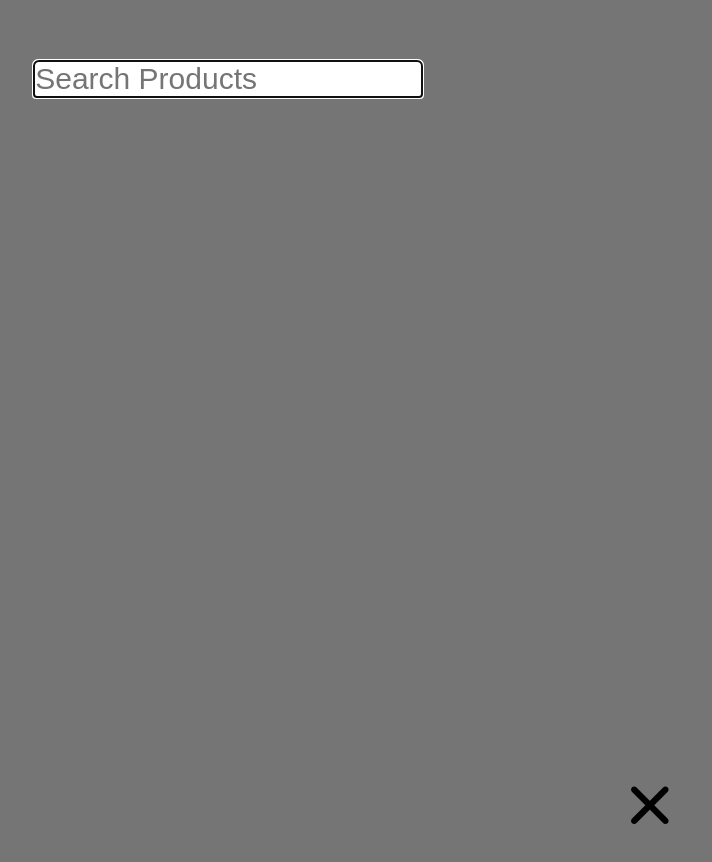
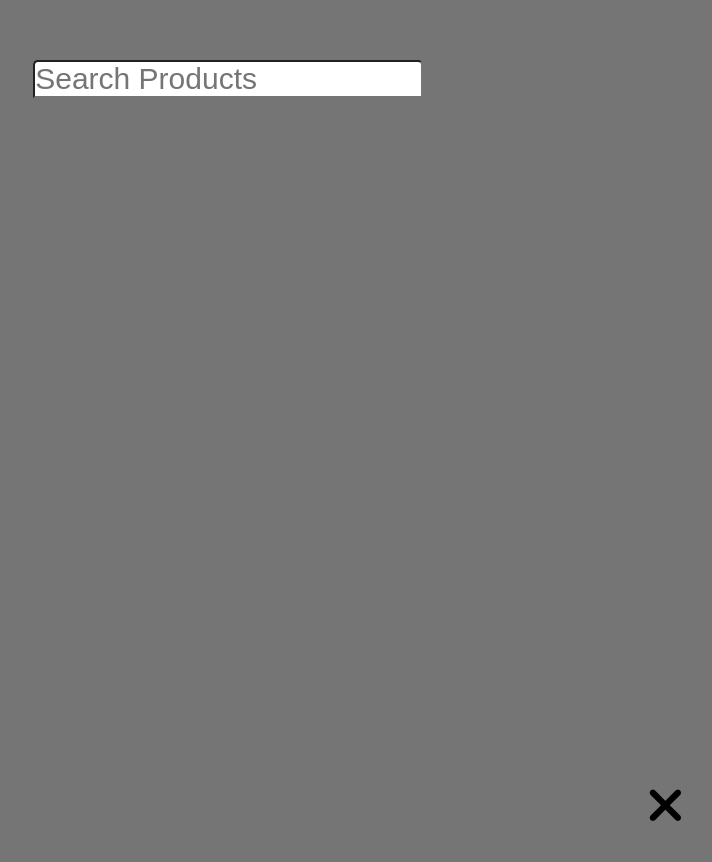
Before and after one commit to Myat-Ko-Ko-Oo/shop, a plain HTML site: page index.html in a window 1280 px wide. Shown: the top 862 px of the page, without its empty margins (399-1111 px from the left). Drawn offline with nearby package versions, Linux system fonts and the light colour scheme.

Commit message:
shopping

```diff
--- a/index.html
+++ b/index.html
@@ -5,16 +5,9 @@
     <meta http-equiv="X-UA-Compatible" content="IE=edge">
     <meta name="viewport" content="width=device-width, initial-scale=1.0">
     <title>auto complete</title>
-    <link
-    rel="stylesheet"
-    href="../Libiries/icon-libiriees/font_awesome/Font-Awesome-6.x/Font-Awesome-6.x/css/all.min.css"
-  />
-  <link
-    rel="stylesheet"
-    href="../Libiries/hover_css/imagehover.css-master/imagehover.css-master/css/imagehover.css"
-  />
-  <link rel="stylesheet" href="../Libiries/hover_css/animate/animate.css-main/animate.css-main/animate.min.css"/>
-</head>
+    <link rel="stylesheet" href="https://cdnjs.cloudflare.com/ajax/libs/font-awesome/6.2.0/css/all.min.css" integrity="sha512-xh6O/CkQoPOWDdYTDqeRdPCVd1SpvCA9XXcUnZS2FmJNp1coAFzvtCN9BmamE+4aHK8yyUHUSCcJHgXloTyT2A==" crossorigin="anonymous" referrerpolicy="no-referrer" />
+    <link rel="stylesheet" href="https://cdnjs.cloudflare.com/ajax/libs/animate.css/4.1.1/animate.min.css" integrity="sha512-c42qTSw/wPZ3/5LBzD+Bw5f7bSF2oxou6wEb+I/lqeaKV5FDIfMvvRp772y4jcJLKuGUOpbJMdg/BTl50fJYAw==" crossorigin="anonymous" referrerpolicy="no-referrer" />
+  </head>
 <style>
   .showitem{
     position: relative;
@@ -34,7 +27,7 @@
 
     <div class="container">
 
-        <input type="text" class="input" autofocus="autofocus" placeholder="Search Products">
+        <input type="text" class="input"placeholder="Search Products">
         <div class="result_screen">
            <ol>
 
```
